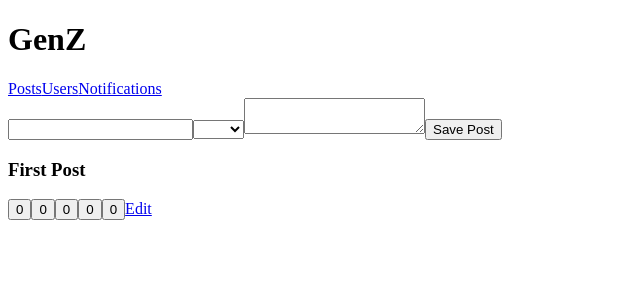
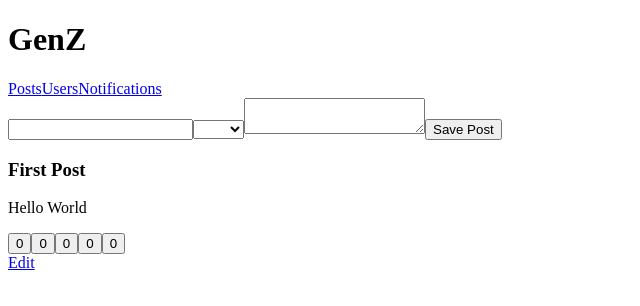
Before and after one commit to acciojob/social-media-SHAIKADIL522, a React app: page / in a window 1280 px wide. Shown: the top 306 px of the page, without its empty margins (0-640 px from the left). Built offline with nearby package versions, Linux system fonts and the light colour scheme.

Commit message:
fix: corrected DOM structure for Cypress

```diff
--- a/src/components/PostsList.js
+++ b/src/components/PostsList.js
@@ -6,12 +6,15 @@ const PostsList = ({ posts, addReaction }) => {
   {posts.map(post => (
     <div key={post.id}>
       <h3>{post.title}</h3>
+      <p>{post.content}</p>
 
+      <div>
         {["like","love","wow","haha","noop"].map(r => (
           <button key={r} onClick={() => addReaction(post.id, r)}>
             {post.reactions[r]}
           </button>
         ))}
+      </div>
 
       <a className="button" href={`/posts/${post.id}`}>Edit</a>
     </div>
```
Also changed, not shown: src/components/Navbar.js (+5 -5 lines), src/components/NotificationsList.js (indentation only), src/components/UsersList.js (indentation only). Lines whose indentation alone changed are shown as unchanged.
